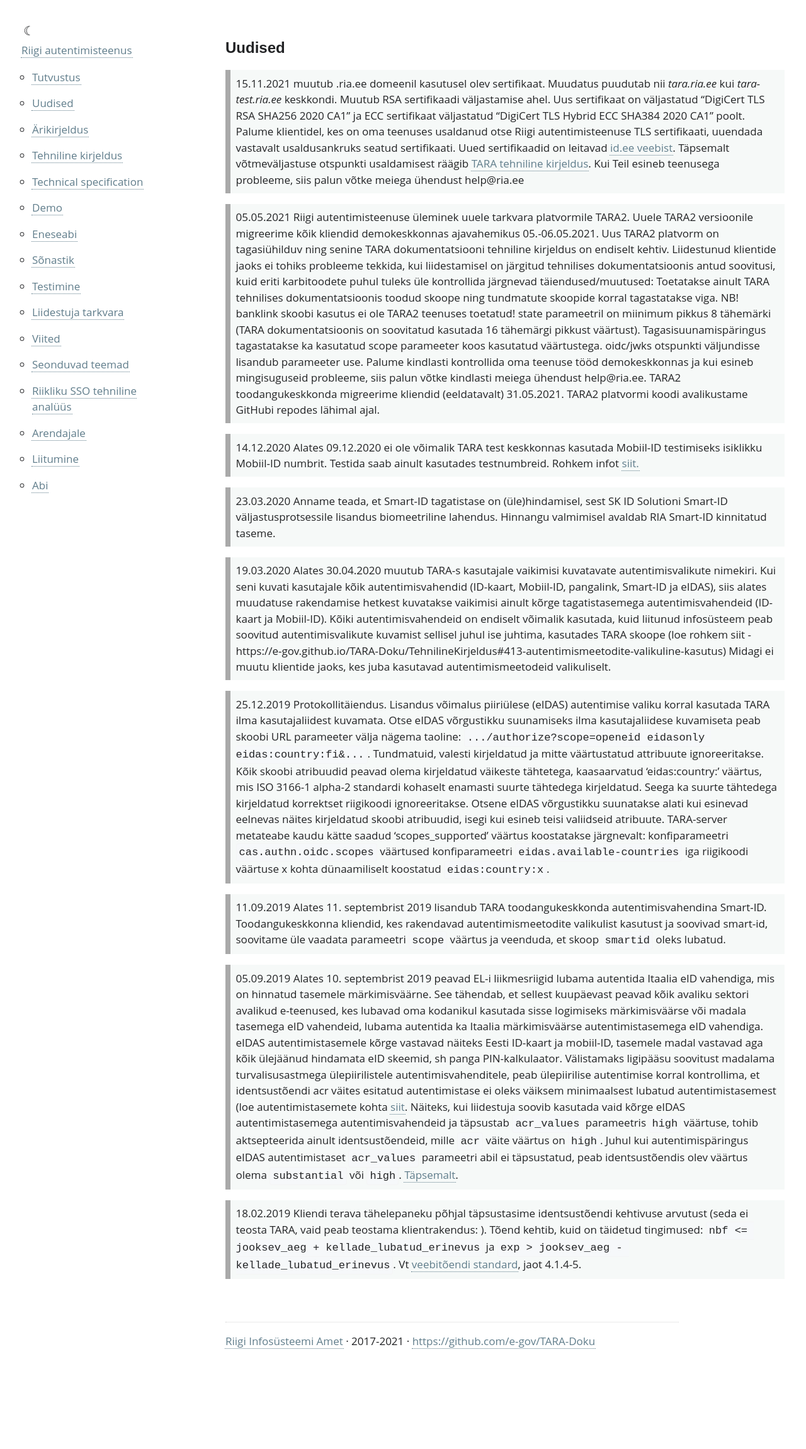
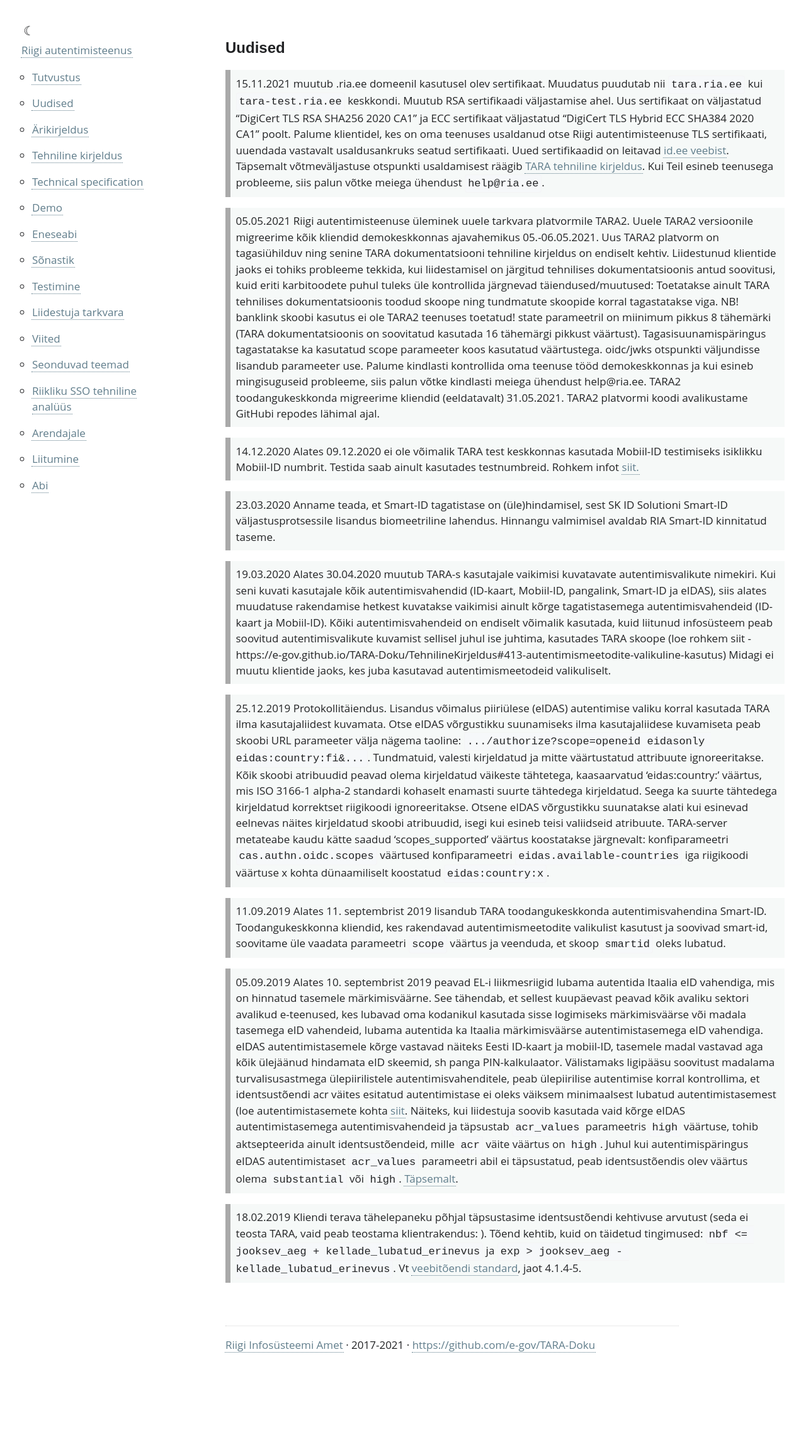
Before and after one commit to e-gov/TARA-Doku, a Jekyll site: the page built from Uudised.md, in a window 1280 px wide. Shown: the whole page at 63% size. Built offline with Jekyll 4.4.1, drawn with Linux system fonts in a browser that asks for light colours; our own code applies the rules of GitHub Pages for plain Markdown files.

```diff
--- a/Uudised.md
+++ b/Uudised.md
@@ -4,12 +4,12 @@ permalink: Uudised
 
 # Uudised
 
-15.11.2021 muutub .ria.ee domeenil kasutusel olev sertifikaat. Muudatus puudutab nii *tara.ria.ee* kui *tara-test.ria.ee* keskkondi.
+15.11.2021 muutub .ria.ee domeenil kasutusel olev sertifikaat. Muudatus puudutab nii `tara.ria.ee` kui `tara-test.ria.ee` keskkondi.
 Muutub RSA sertifikaadi väljastamise ahel. Uus sertifikaat on väljastatud "DigiCert TLS RSA SHA256 2020 CA1" ja ECC sertifikaat väljastatud "DigiCert TLS Hybrid ECC SHA384 2020 CA1" poolt.
 Palume klientidel, kes on oma teenuses usaldanud otse Riigi autentimisteenuse TLS sertifikaati, uuendada vastavalt usaldusankruks seatud sertifikaati.
 Uued sertifikaadid on leitavad [id.ee veebist](https://www.id.ee/artikkel/riigi-autentimisteenuse-sertifikaadi-muudatus/).
 Täpsemalt võtmeväljastuse otspunkti usaldamisest räägib [TARA tehniline kirjeldus](https://e-gov.github.io/TARA-Doku/TehnilineKirjeldus#5-turvatoimingud).
-Kui Teil esineb teenusega probleeme, siis palun võtke meiega ühendust help@ria.ee
+Kui Teil esineb teenusega probleeme, siis palun võtke meiega ühendust `help@ria.ee`.
 {: .note}
 
 05.05.2021 Riigi autentimisteenuse üleminek uuele tarkvara platvormile TARA2. Uuele TARA2 versioonile migreerime kõik kliendid demokeskkonnas ajavahemikus 05.-06.05.2021. Uus TARA2 platvorm on tagasiühilduv ning senine TARA dokumentatsiooni tehniline kirjeldus on endiselt kehtiv.
```
